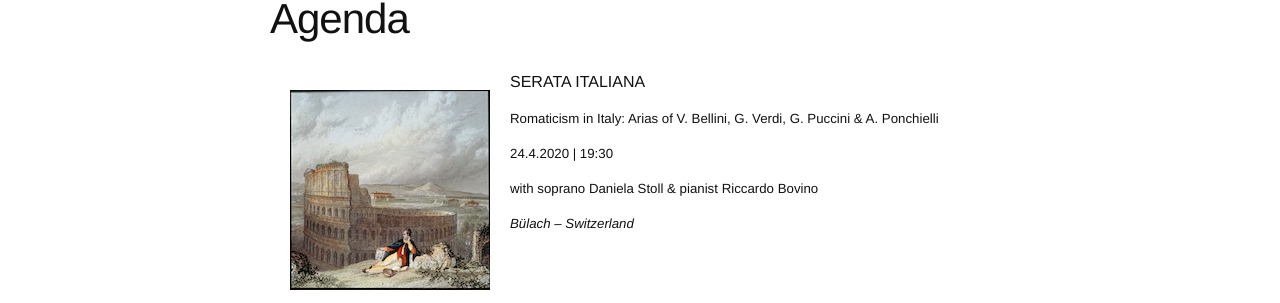
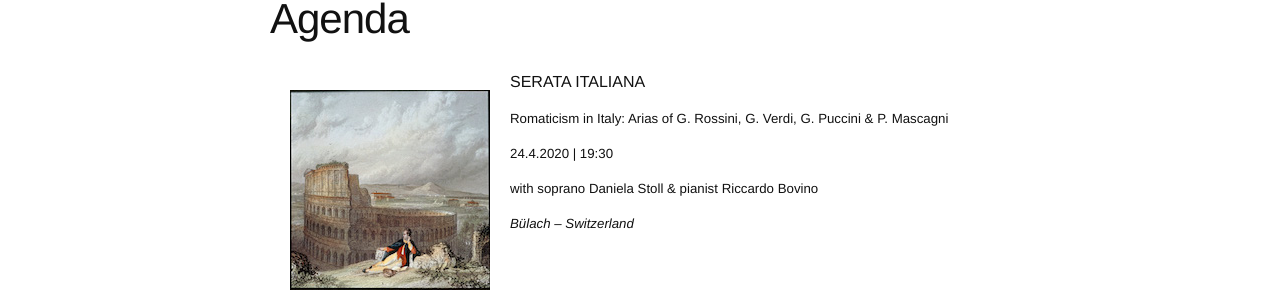
Before and after one commit to annesophie-sevens/annesophie-sevens.github.io, a Jekyll site: the page built from agenda-de.md, in a window 1280 px wide and 900 px high. Shown: the part 221-524 px from the top of the window. Built offline with Jekyll 4.4.1, drawn with Linux system fonts in a browser that asks for light colours; nearby versions of some CDN libraries.

Commit message:
Update agenda-de.md

```diff
--- a/agenda-de.md
+++ b/agenda-de.md
@@ -9,7 +9,7 @@ lang: de
 
 SERATA ITALIANA
 
-##### Romaticism in Italy: Arias of V. Bellini, G. Verdi, G. Puccini & A. Ponchielli
+##### Romaticism in Italy: Arias of G. Rossini, G. Verdi, G. Puccini & P. Mascagni
 
 ##### 24.4.2020 | 19:30
 
```
